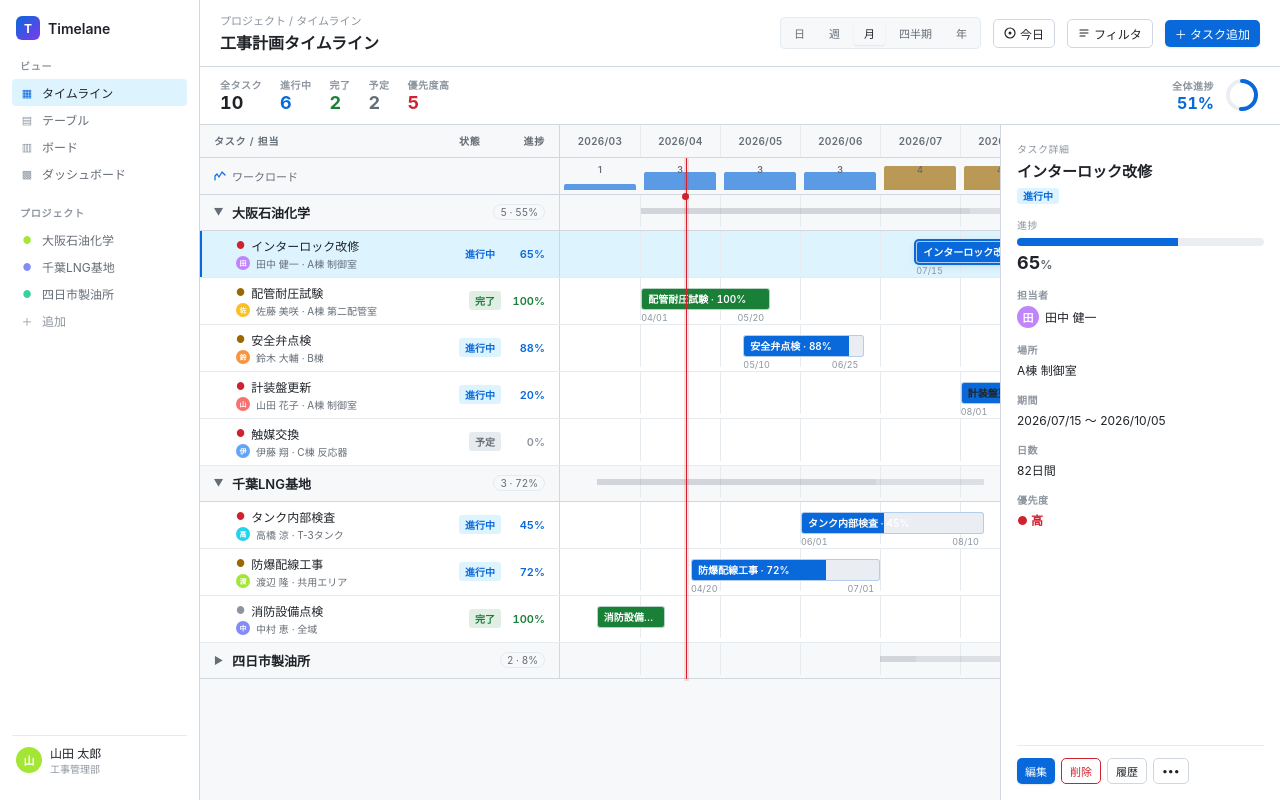
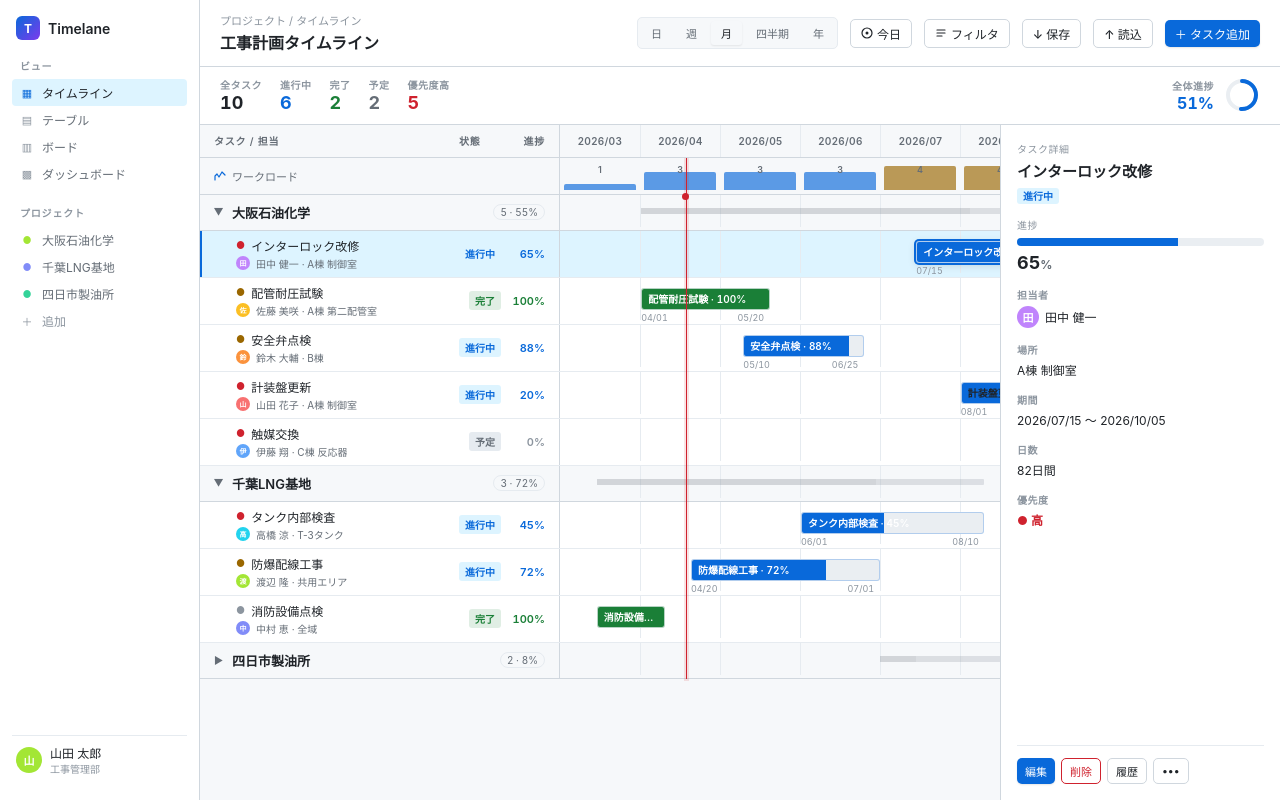
Before and after one commit to ichyy-n/timelane, a React (Vite) app: page / in a window 1280 px wide. Built offline with nearby package versions, Linux system fonts and the light colour scheme.

Commit message:
feat(save-load): add JSON save/load to TimelanePro

```diff
--- a/src/components/TimelanePro.jsx
+++ b/src/components/TimelanePro.jsx
@@ -1,4 +1,4 @@
-import React from 'react';
+import React, { useRef } from 'react';
 import {
   MOCK_PROJECTS,
   dateUtil,
@@ -19,6 +19,7 @@ export default function TimelanePro({ dark = false, granularity = 'month' }) {
   const [hoverTaskId, setHoverTaskId] = React.useState(null);
   const [selectedTaskId, setSelectedTaskId] = React.useState('t1');
   const [modalState, setModalState] = React.useState({ open: false, task: null, projectId: null });
+  const fileInputRef = useRef(null);
 
   const C = dark ? {
     bg: '#0f1419', panel: '#161b22', panelAlt: '#1a2029',
@@ -105,6 +106,41 @@ export default function TimelanePro({ dark = false, granularity = 'month' }) {
       })
     );
     handleModalClose();
+  };
+
+  const handleSave = () => {
+    const data = {
+      version: '1.0',
+      savedAt: new Date().toISOString(),
+      projects,
+    };
+    const blob = new Blob([JSON.stringify(data, null, 2)], { type: 'application/json' });
+    const url = URL.createObjectURL(blob);
+    const a = document.createElement('a');
+    a.href = url;
+    a.download = 'timelane-data.json';
+    a.click();
+    URL.revokeObjectURL(url);
+  };
+
+  const handleLoad = (e) => {
+    const file = e.target.files[0];
+    if (!file) return;
+    const reader = new FileReader();
+    reader.onload = (event) => {
+      try {
+        const data = JSON.parse(event.target.result);
+        if (data.version === '1.0' && data.projects) {
+          setProjects(data.projects);
+        } else {
+          alert('無効なファイル形式です。');
+        }
+      } catch {
+        alert('JSONファイルの読み込みに失敗しました。');
+      }
+    };
+    reader.readAsText(file);
+    e.target.value = '';
   };
 
   const handleDeleteTask = (taskId, projectId) => {
@@ -239,6 +275,12 @@ export default function TimelanePro({ dark = false, granularity = 'month' }) {
           <ButtonP C={C}>
             <svg width="12" height="12" viewBox="0 0 12 12" fill="none"><path d="M2 3h8M2 6h8M2 9h5" stroke="currentColor" strokeWidth="1.2" strokeLinecap="round"/></svg>
             フィルタ
+          </ButtonP>
+          <ButtonP C={C} onClick={handleSave}>
+            ↓ 保存
+          </ButtonP>
+          <ButtonP C={C} onClick={() => fileInputRef.current?.click()}>
+            ↑ 読込
           </ButtonP>
           <ButtonP C={C} primary onClick={() => handleAddTask(null)}>
             ＋ タスク追加
@@ -656,6 +698,13 @@ export default function TimelanePro({ dark = false, granularity = 'month' }) {
           )}
         </div>
       </div>
+      <input
+        ref={fileInputRef}
+        type="file"
+        accept=".json"
+        onChange={handleLoad}
+        style={{ display: 'none' }}
+      />
     </div>
   );
 }
```
